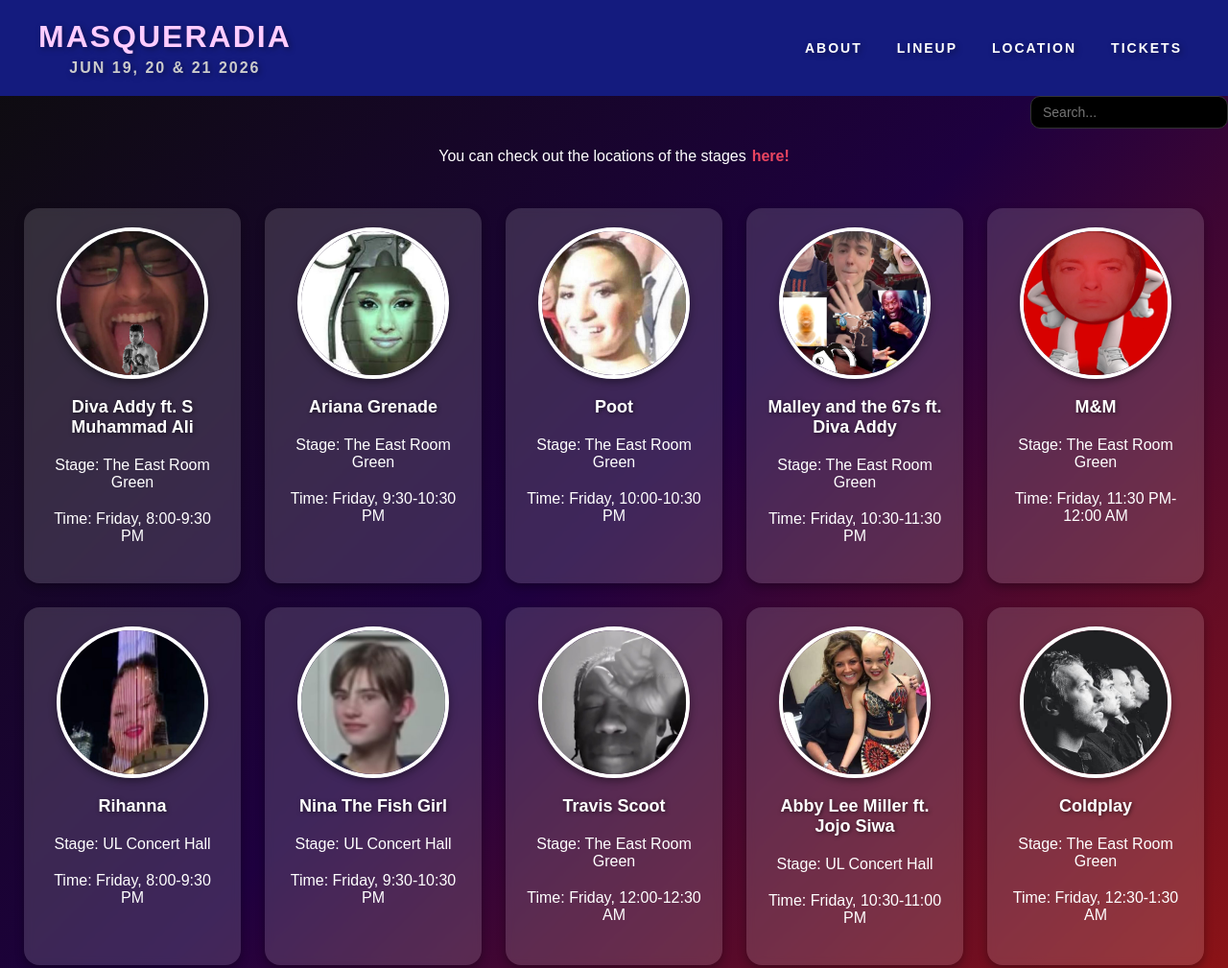
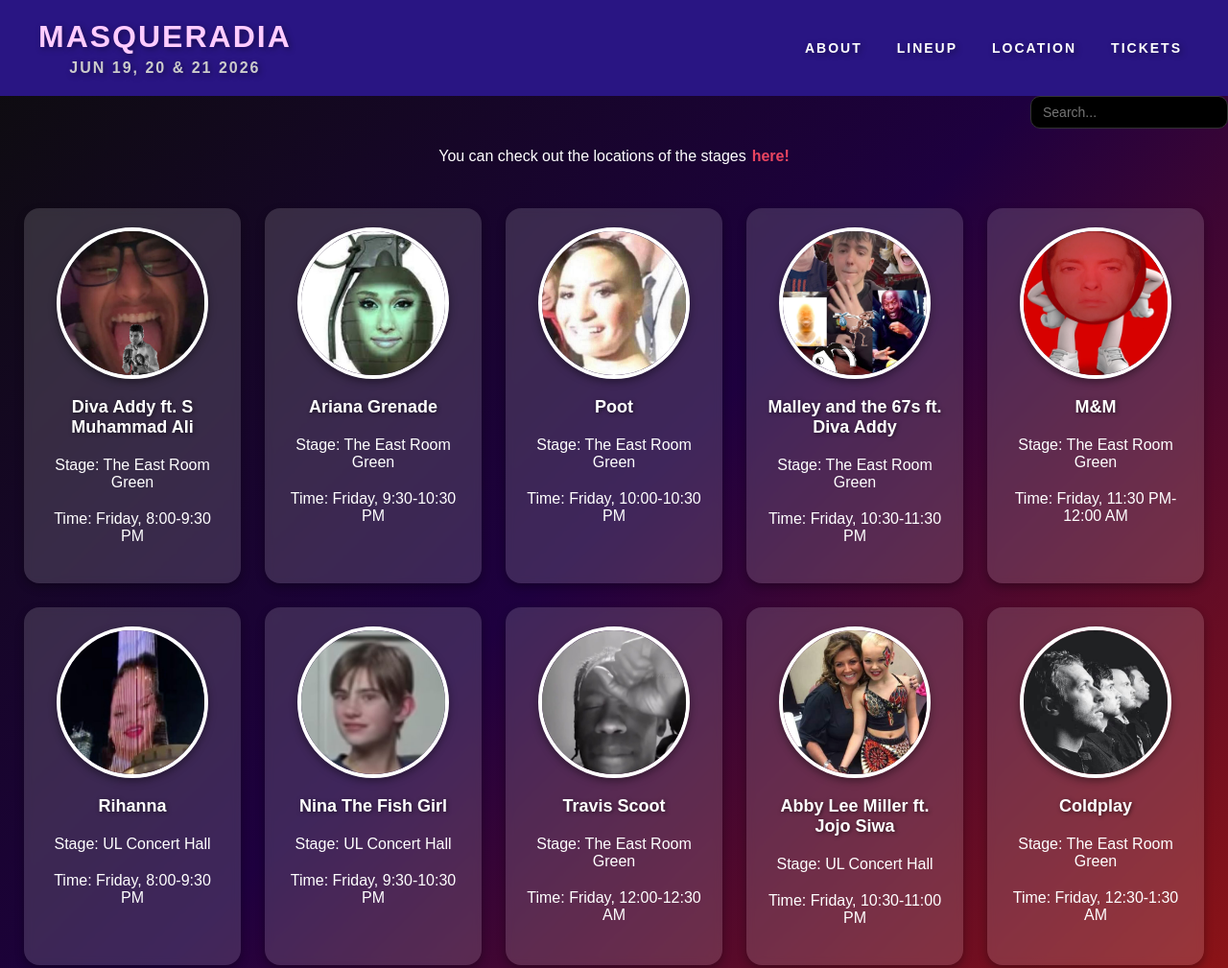
Before and after one commit to c-mcl27/Masqueradia.github.io, a plain HTML site: page lineup.html in a window 1280 px wide. Shown: the top 1009 px of the page at 96% size. Drawn offline with Linux system fonts and the light colour scheme.

Commit message:
Revert "Merge branch 'main' of https://github.com/c-mcl27/Masqueradia.github.io"
This reverts commit c62c895f930cbbff14eacc9369cf0bd0a7885b3e, reversing
changes made to 784dd1edd6095229eb006da6ace59a5573445120.

```diff
--- a/lineup.html
+++ b/lineup.html
@@ -111,25 +111,29 @@ p a:hover {
       text-shadow: 1px 1px 4px rgba(0,0,0,0.6);
     }
 
-.festival-header {
+	.festival-header {
   display: flex;
   justify-content: space-between;
   align-items: center;
-  background-color: #141b7e;
+  background-color: #291583;
   color: white;
   padding: 20px 40px;
   flex-wrap: wrap;
 }
 
+.logo-date {
+  text-align: left;
+}
+
 .logo-date h1 {
   margin: 0;
-  font-size: 28px;
-  color: #ff2975;
+  font-size: 32px;
+  color: #e94560;
 }
 
 .logo-date p {
   margin: 5px 0 0;
-  font-size: 14px;
+  font-size: 16px;
   color: #ccc;
 }
 
```
